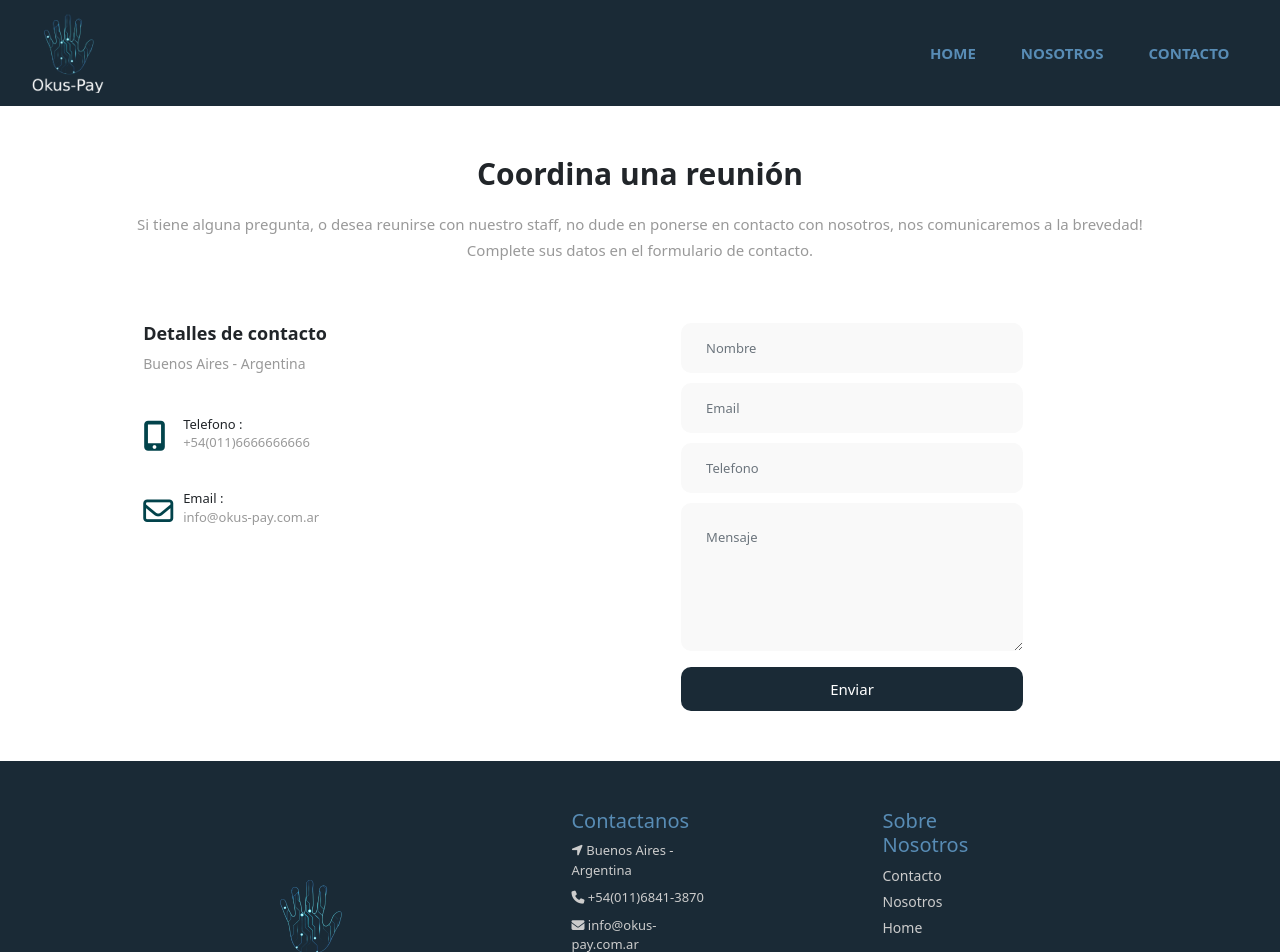
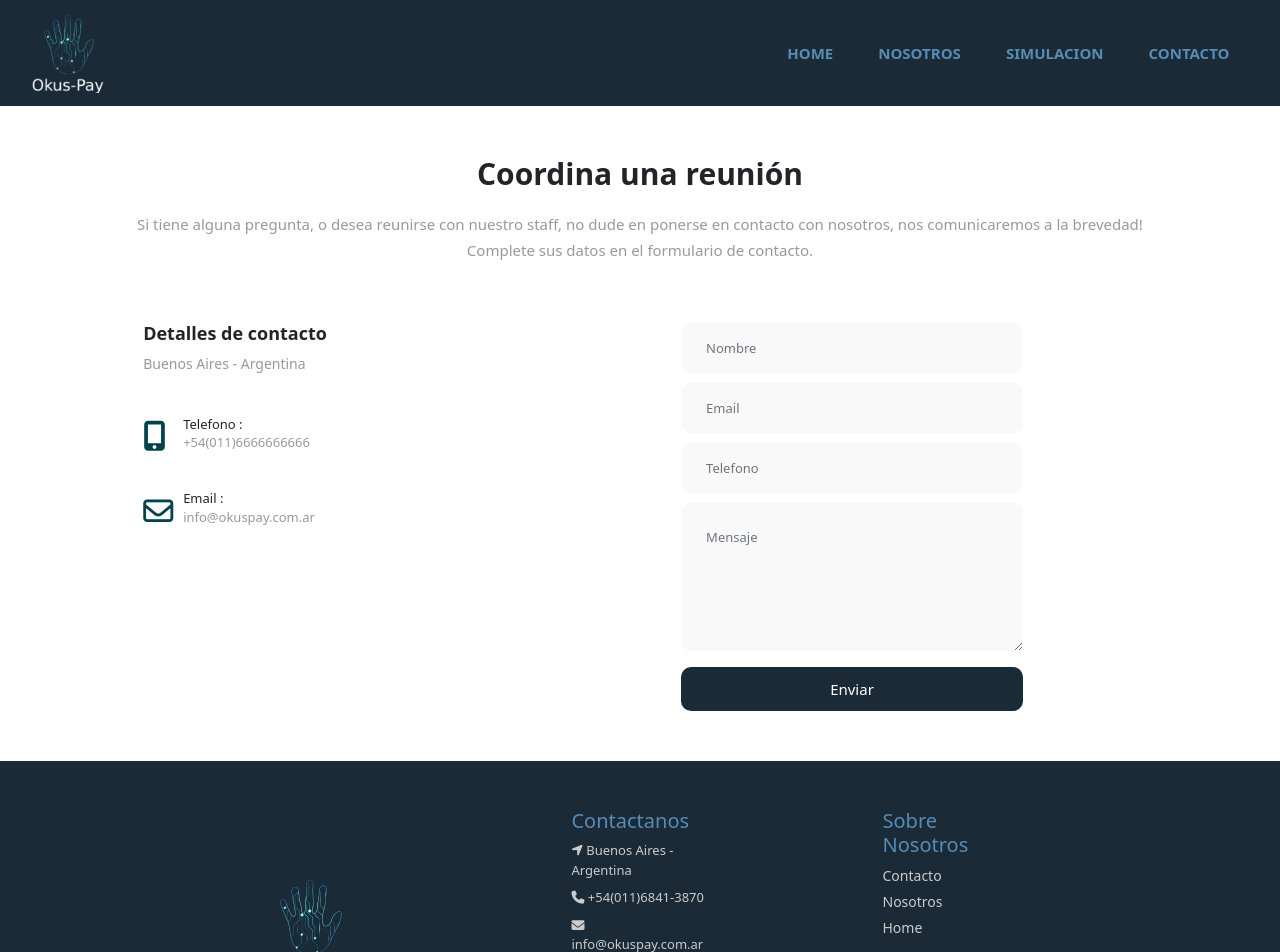
Before and after one commit to Ramasalerno/okus-pay, a React (Create React App) app: page /contacto in a window 1280 px wide. Shown: the top 952 px of the page. Built offline with nearby package versions, Linux system fonts and the light colour scheme.

Commit message:
Quito preg frec, agrego texto modificado inicio

```diff
--- a/src/Trimage/Trimage.js
+++ b/src/Trimage/Trimage.js
@@ -27,14 +27,13 @@ const Trimage = () => {
                     <h1 className='mb-5'>Como alcanzamos tus objetivos?</h1>
                     <br />
                     <p>
-                        Lorem ipsum dolor sit, amet consectetur adipisicing elit. Nulla sunt maxime repellendus, exercitationem voluptatem obcaecati deleniti aliquam voluptas dolore! In explicabo illum dicta qui nisi quam illo alias nesciunt quasi.
-                        Lorem ipsum dolor sit, amet consectetur adipisicing elit. Nulla sunt maxime repellendus, exercitationem voluptatem obcaecati deleniti aliquam voluptas dolore! In explicabo illum dicta qui nisi quam illo alias nesciunt quasi.
+                    Imagina un mundo donde tu identidad sea la llave de todo. Un mundo donde un simple gesto de la mano desbloquee un universo de posibilidades. Okuspay te lleva a este futuro, transformando tu palma en un pasaporte digital único e inconfundible. Con nuestra tecnología biométrica de vanguardia, decir adiós a las billeteras abultadas y contraseñas complejas es más sencillo que nunca. Cada transacción se convierte en una experiencia fluida y segura, gracias a la biometría de la palma.
                     </p>
                     <br/>
-
-                    <p>Lorem ipsum dolor sit, amet consectetur adipisicing elit. Nulla sunt maxime repellendus, exercitationem voluptatem obcaecati deleniti aliquam voluptas dolore! In explicabo illum dicta qui nisi quam illo alias nesciunt quasi.</p>
+                    <p>Seguridad, velocidad y comodidad son los pilares sobre los que se construye Okuspay. Tu palma es tu firma digital, una huella única que solo tú posees. Con Okuspay, puedes pagar de forma instantánea y segura dondequiera que estés, sin preocuparte por fraudes o pérdidas.</p>
                     <br/>
-                    <p>Lorem ipsum dolor sit, amet consectetur adipisicing elit. Nulla sunt maxime repellendus, exercitationem voluptatem obcaecati deleniti aliquam voluptas dolore! In explicabo illum dicta qui nisi quam illo alias nesciunt quasi.</p>
+                    <p>Únete a la revolución de los pagos biométricos. Elige Okuspay y descubre una nueva forma de vivir la tecnología.
+                    </p>
                 </div>
             </div>
         </Container>
--- a/src/components/Footer/FooterNew.js
+++ b/src/components/Footer/FooterNew.js
@@ -17,22 +17,8 @@ export const FooterNew = () => {
                     <h5 className="headin5_amrc col_white_amrc pt2">Contactanos</h5>
                     <p><i className="fa fa-location-arrow"></i> Buenos Aires - Argentina </p>
                     <p><i className="fa fa-phone"></i>  +54(011)6841-3870 </p>
-                    <p><i className="fa fa fa-envelope"></i> <a href="mailto:info@okus-pay.com.ar" className='mailFooter'>info@okus-pay.com.ar</a></p>
+                    <p><i className="fa fa fa-envelope"></i> <a href="mailto:info@okuspay.com.ar" className='mailFooter'>info@okuspay.com.ar</a></p>
                 </div>
-
-
-            {/* <div className=" col-sm-4 col-md  col-6 col">
-                <h5 className="headin5_amrc col_white_amrc pt2">Servicios</h5>
-                <ul className="footer_ul_amrc">
-                <li><Link to="/consultoria">Consultoría</Link></li>
-                <li><Link to="/hosting">Hosting</Link></li>
-                <li><Link to="/fortinet">Fortinet</Link></li>
-                <li><Link to="/redes">Redes y Cableado</Link></li>
-                <li><Link to="/virtualizacionServidores">Virtualizacion de Servidores</Link></li>
-                <li><Link to="/servidoresDedicados">Servidores Dedicados</Link></li>
-                </ul>
-            </div> */}
-
 
 
             <div className=" col-sm-4 col-md  col-6 col">
--- a/src/components/HomePage/HomePage.js
+++ b/src/components/HomePage/HomePage.js
@@ -17,14 +17,14 @@ export const HomePage = () => {
     <>
         <Carrousel/>
         <Bienvenida/>
-        <Porcentajes/>
+        {/* <Porcentajes/> */}
         <Trimage/>
         {/* <FlexFeatures/> */}
         <InfoHome/>
         {/* <BannerBody/> */}
         {/* <ServiciosCard/> */}
         <BannerBodySoporte/>
-        <PreguntasFrecBoton/>
+        {/* <PreguntasFrecBoton/> */}
         {/* <PreguntasFrecuentes/> */}
         {/* <FlexMarcas/> */}
     </>
--- a/src/components/Navbar/Navbar.js
+++ b/src/components/Navbar/Navbar.js
@@ -22,8 +22,8 @@ export default class Barra1 extends Component {
               <Navbar.Collapse id="navbarScroll" className='colt'>
                 <Nav className="me-auto my-2 my-lg-0"style={{ height: '100%' }}>
                 <Link to="/" className='linkeado'>Home</Link>
-                {/* <Link to="/servicios" className='linkeado'>Servicios</Link> */}
                 <Link to="/nosotros" className='linkeado'>Nosotros</Link>
+                <a href="https://okuspay.netlify.app/" className='linkeado'>Simulacion</a>
                 <Link to="/contacto" className='linkeado'>Contacto</Link>
                 </Nav>
               </Navbar.Collapse>
--- a/src/components/pages/Contacto/Contacto.js
+++ b/src/components/pages/Contacto/Contacto.js
@@ -43,7 +43,7 @@ return (
                                 <i className="far fa-envelope"></i>
                                 <h4 className="d-inline-block">Email :
                                     <br/>
-                                    <span>info@okus-pay.com.ar</span></h4>
+                                    <span>info@okuspay.com.ar</span></h4>
                             </div>
                         </div>
                     </div>
```
